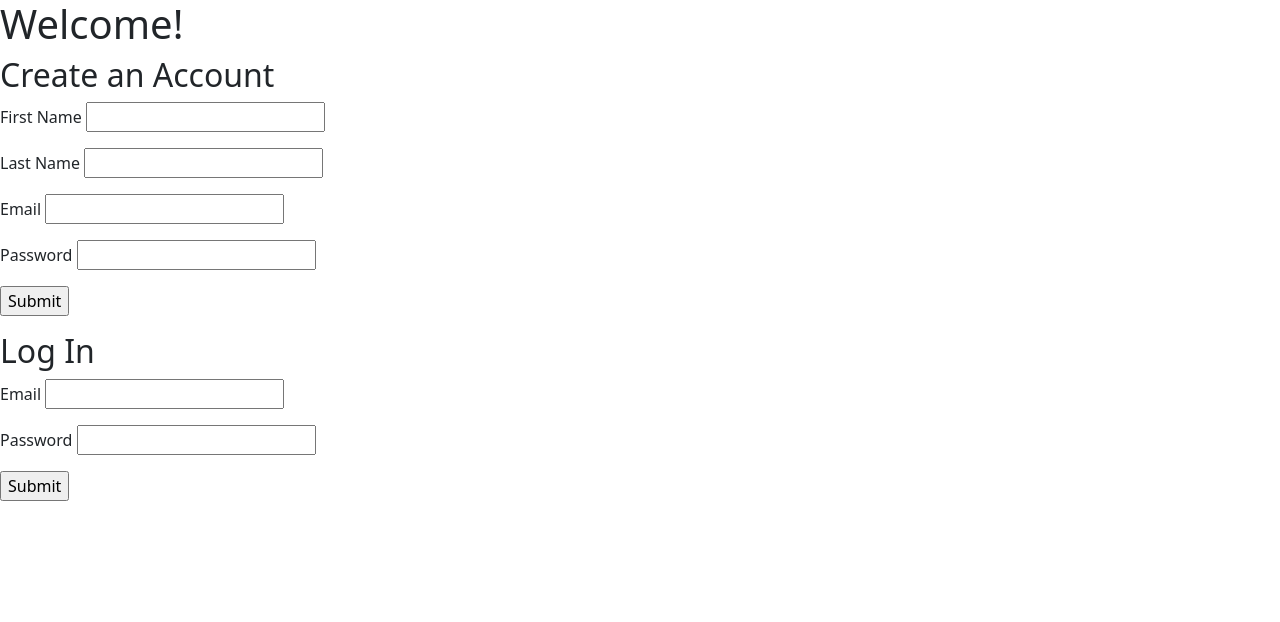
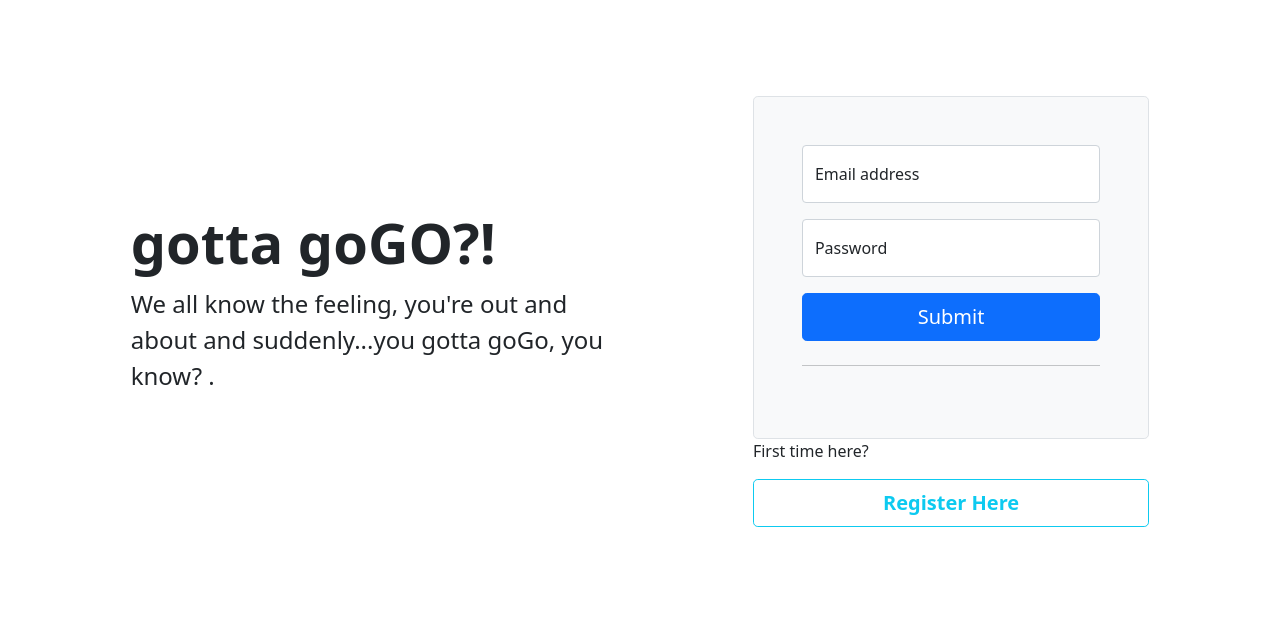
Before and after one commit to catalyst-777/goGo, a Flask app: page / in a window 1280 px wide. Shown: the top 622 px of the page. Run offline with Flask 2, Linux system fonts and the light colour scheme.

Commit message:
Separate login from registration

```diff
--- a/server.py
+++ b/server.py
@@ -18,7 +18,11 @@ def homepage():
     """View homepage."""
 
     return render_template('homepage.html')
+@app.route("/display_registration")
+def display_registration():
+    """Show registration form"""
 
+    return render_template("register_user.html")
 @app.route("/users", methods=["GET","POST"])
 def register_user():
     """Create a new user."""
--- a/templates/homepage.html
+++ b/templates/homepage.html
@@ -7,42 +7,32 @@
         {{ msg }}
       </p>
     {% endfor %}
-  <h1>Welcome!</h1>
-
-
-  <h2>Create an Account</h2>
-  <form action="/users" method="POST">
-    <p>
-      First Name <input type="text" name="fname">
-    </p>
-    <p>
-      Last Name <input type="text" name="lname">
-    </p>
-    <p>
-      Email <input type="text" name="email">
-    </p>
-
-    <p>
-      Password <input type="password" name="password">
-    </p>
-
-    <p>
-      <input type="submit">
-    </p>
-  </form>
-
-  <h2>Log In</h2>
-  <form action="/login" method="POST">
-    <p>
-      Email <input type="text" name="email">
-    </p>
-
-    <p>
-      Password <input type="password" name="password">
-    </p>
-
-    <p>
-      <input type="submit">
-    </p>
-  </form>
+  <div class="container col-xl-10 col-xxl-8 px-4 py-5">
+    <div class="row align-items-center g-lg-5 py-5">
+      <div class="col-lg-7 text-center text-lg-start">
+        <h1 class="display-4 fw-bold lh-1 mb-3">gotta goGO?!</h1>
+        <p class="col-lg-10 fs-4">We all know the feeling, you're out and about and suddenly...you gotta goGo, you know? .</p>
+      </div>
+      <div class="col-md-10 mx-auto col-lg-5">
+        <form action="/login" method="POST"class="p-4 p-md-5 border rounded-3 bg-light">
+          <div class="form-floating mb-3">
+            <input type="email" name="email" class="form-control" id="floatingInput" placeholder="name@example.com">
+            <label for="floatingInput">Email address</label>
+          </div>
+          <div class="form-floating mb-3">
+            <input type="password" name="password" class="form-control" id="floatingPassword" placeholder="Password">
+            <label for="floatingPassword">Password</label>
+          </div>
+          <input class="w-100 btn btn-lg btn-primary" type="submit">
+          <hr class="my-4">
+        </form>
+        <div>
+          <form action="/display_registration">
+            <p class="col-lg-10 fs-6">First time here?</p>
+            <button type="submit" class="w-100 btn btn-outline-info btn-lg px-4 me-sm-3 fw-bold">Register Here</button>
+          </form>
+        </div>
+      </div>
+    </div>
+  </div>
 {% endblock %}
```
Also changed, not shown: templates/register_user.html (added, +38 -0 lines).
